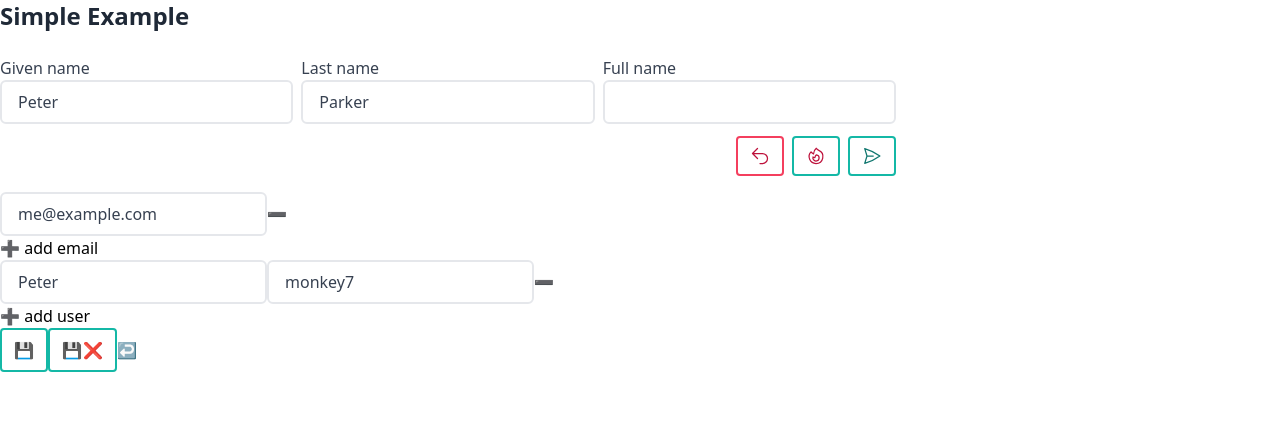
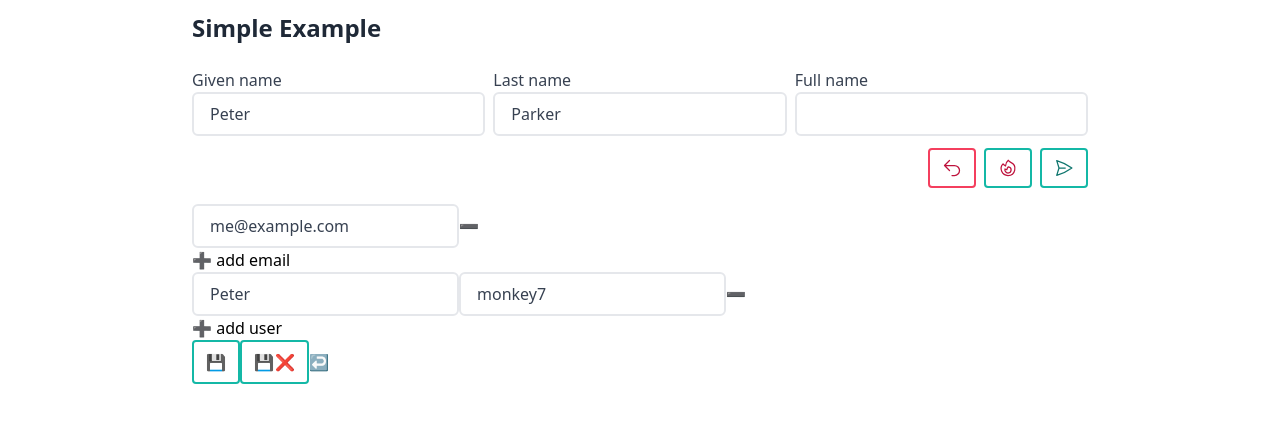
Before and after one commit to rodogir/my-form, a React (Vite) app: page / in a window 1280 px wide. Shown: the top 422 px of the page. Built offline with nearby package versions, Linux system fonts and the light colour scheme.

Commit message:
make it even nicer

```diff
--- a/src/App.tsx
+++ b/src/App.tsx
@@ -3,7 +3,7 @@ import { Simple } from "./examples/Simple";
 
 export function App() {
   return (
-    <div className="flex flex-col gap-4">
+    <div className="flex flex-col gap-4 max-w-4xl mx-auto mt-3">
       <Simple />
       <FieldArray />
     </div>
--- a/src/examples/Simple.tsx
+++ b/src/examples/Simple.tsx
@@ -11,6 +11,7 @@ export function Simple() {
       fullName: "",
     },
   });
+
   const simulateSubmit = async (values: any) => {
     await waitFor(850);
     console.log("submitted", values);
@@ -30,7 +31,7 @@ export function Simple() {
         id="sample-1"
         formInstance={form}
         onSubmit={simulateSubmit}
-        className="mt-6 flex flex-col gap-3 max-w-4xl"
+        className="mt-6 flex flex-col gap-3"
       >
         <div className="grid grid-cols-3 gap-2">
           <TextInputField name="firstName" label="Given name" />
@@ -38,7 +39,11 @@ export function Simple() {
           <TextInputField name="fullName" label="Full name" />
         </div>
         <div className="flex gap-2 justify-end">
-          <ResetButton onClick={form.reset} />
+          <ResetButton
+            onClick={() => {
+              form.reset();
+            }}
+          />
           <SubmitButton name="submit" value="error">
             <FireIcon className="h-5 w-5 text-rose-700" />
           </SubmitButton>
--- a/src/examples/components.tsx
+++ b/src/examples/components.tsx
@@ -40,7 +40,6 @@ export function SubmitButton({
   children?: ReactNode;
 }) {
   const { onChange } = useFormField(name);
-
   return (
     <button
       type="submit"
```
